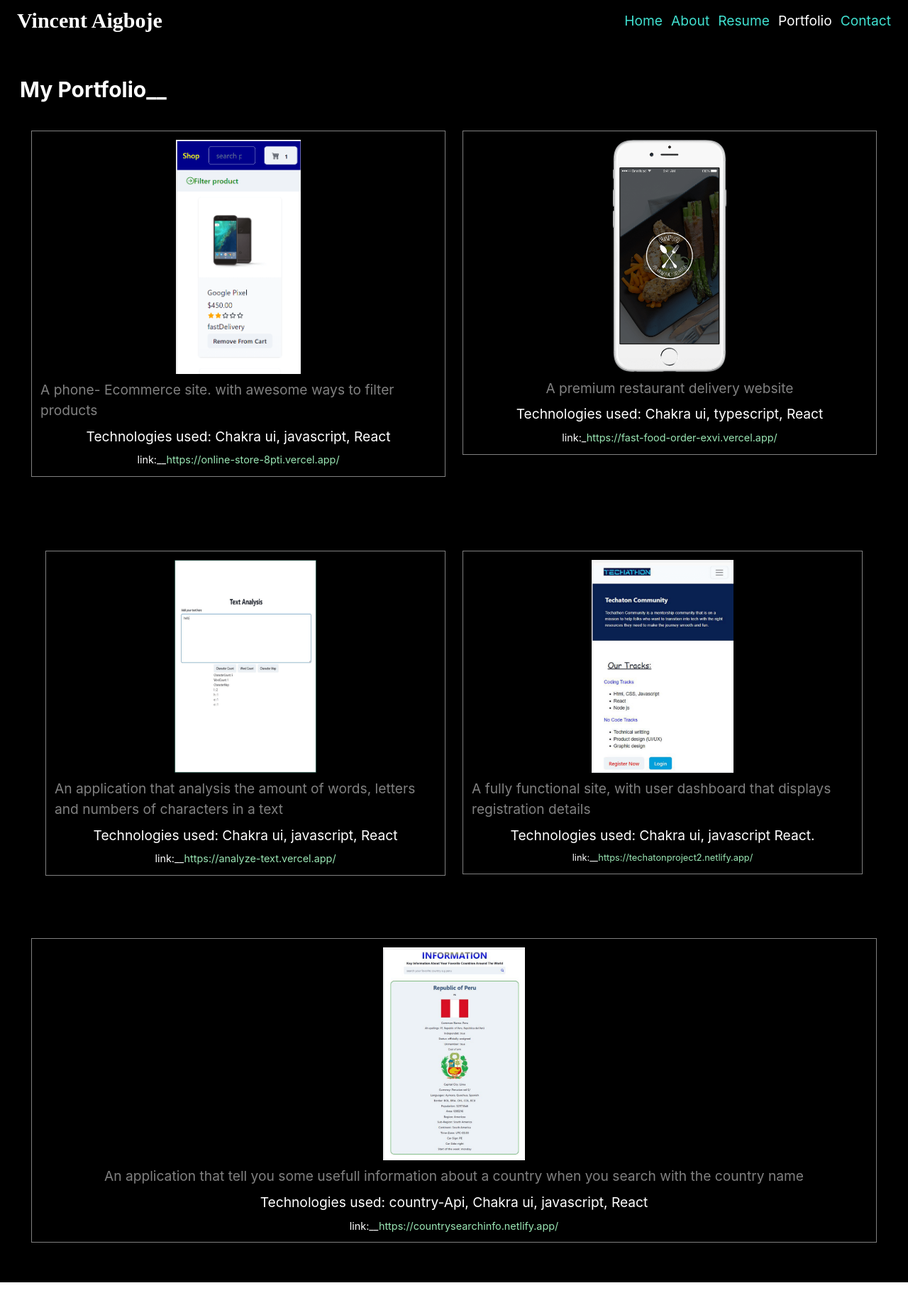
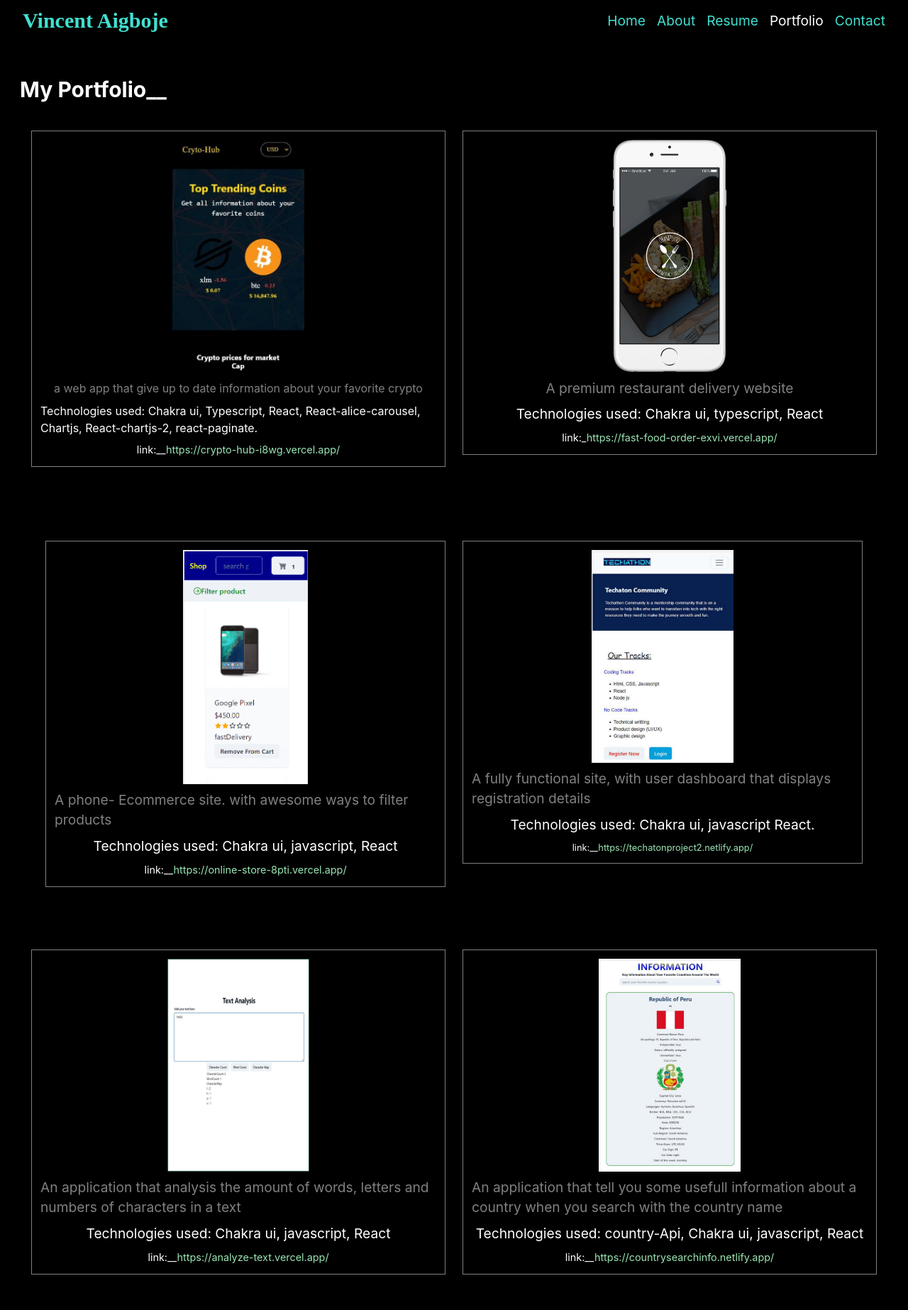
Before and after one commit to vince4559/portfolio, a React (Create React App) app: page /portfolio in a window 1280 px wide. Shown: the top 1846 px of the page at 71% size. Before the commit the page ends 1807 px from the top, so only its background shows below. Built offline with nearby package versions, Linux system fonts and the light colour scheme.

Commit message:
portfolio update

```diff
--- a/src/components/HomeNav.tsx
+++ b/src/components/HomeNav.tsx
@@ -2,7 +2,7 @@ import { NavLink } from 'react-router-dom'
  import {HStack } from '@chakra-ui/react'
 export const HomeNav = () => {
   return(
-    <HStack spacing={3} wrap='wrap' display={['none', 'none', 'flex', 'flex']} >
+    <HStack spacing={4} wrap='wrap' display={['none', 'none', 'flex', 'flex']} >
         <NavLink to={'/'} style={({isActive}) => isActive? {color: 'white'} : {color:'turquoise'}}>Home
         </NavLink>
         <NavLink to={'/about'} style={({isActive}) => isActive? {color: 'white'} : {color:'turquoise'}}>About
--- a/src/components/Navigation.tsx
+++ b/src/components/Navigation.tsx
@@ -1,4 +1,5 @@
 import { Flex, Heading, } from "@chakra-ui/react";
+import { NavLink } from "react-router-dom";
 import { HomeNav } from "./HomeNav";
 import { MenuNav } from "./MenuNav";
 
@@ -6,10 +7,12 @@ import { MenuNav } from "./MenuNav";
 
 export const Navigation = () => {
   return(
-   <Flex bg={'blackAlpha.900'} shadow={'dark-lg'} p={'.7rem'} px={6} position={'fixed'} w={'full'} >
+   <Flex bg={'blackAlpha.900'} shadow={'dark-lg'} p={'.7rem'} px={'2rem'} position={'fixed'} w={'full'} >
     <Flex justify={'flex-start'} w={'full'} align='center'  >
       <Heading size={'lg'} fontFamily={'serif'} color="white" >
+      <NavLink to={'/'} style={({isActive}) => isActive? {color: 'white'} : {color:'turquoise'}}>
         Vincent Aigboje
+        </NavLink>
       </Heading>
     </Flex>
     <Flex justify={'flex-end'} w={'full'} align='center' >
--- a/src/pages/Portfolio.tsx
+++ b/src/pages/Portfolio.tsx
@@ -4,6 +4,7 @@ import port2 from '../images/port2.png';
 import port3 from '../images/port3.png';
 import port4 from '../images/port4.png';
 import port5 from '../images/port5.png';
+import port6 from '../images/port6.jpg';
 
 export const Portfolio = () => {
   return(
@@ -13,17 +14,18 @@ export const Portfolio = () => {
 
         <GridItem colSpan={[2, 2, 1, 1]} mb={7} w={'100%'}>
             <VStack  border={'solid 1px gray'} p={3} m={3} >
-            <Image loading='lazy' alt='port' src={port1} w={'200px'} objectFit={'contain'} h={'330px'} />
-            <Text color={'gray'} fontSize={'1.2rem'} >
-              A phone- Ecommerce site. with awesome ways to filter products
+            <Image loading='lazy' alt='port' src={port6}
+            w={'200px'} objectFit={'contain'} h={'330px'} />
+            <Text color={'gray'} fontSize={'1rem'} >
+            a web app that give up to date information about your favorite crypto
             </Text>
-            <Text color={'white'}>
-              Technologies used: Chakra ui, javascript, React
+            <Text color={'white'} fontSize={'1rem'}>
+              Technologies used: Chakra ui, Typescript, React, React-alice-carousel, Chartjs, React-chartjs-2, react-paginate.
             </Text>
             <Text color={'white'} fontSize='.9rem'>link:__
               <Link color={'green.200'}
-              href="https://online-store-8pti.vercel.app/" isExternal>
-              https://online-store-8pti.vercel.app/
+              href="https://crypto-hub-i8wg.vercel.app/" isExternal>
+              https://crypto-hub-i8wg.vercel.app/
               </Link>
             </Text>
             </VStack>
@@ -50,16 +52,17 @@ export const Portfolio = () => {
       <Grid templateColumns={'repeat(2, 1fr)'} display={['block', 'block', 'flex', 'flex']} justifyContent={'space-around'} m={3}  p={5} >
       <GridItem colSpan={[2, 2, 1, 1]} mb={3} w={'100%'}>
       <VStack  border={'solid 1px gray'} p={3} m={3} >
-            <Image alt='port' loading='lazy' src={port2} w={'200px'} objectFit={'contain'} />
+        <Image loading='lazy' alt='port' src={port1} w={'200px'} objectFit={'contain'} h={'330px'} />
         <Text color={'gray'} fontSize={'1.2rem'} >
-              An application that analysis the amount of words, letters and numbers of characters in a text
+          A phone- Ecommerce site. with awesome ways to filter products
         </Text>
         <Text color={'white'}>
           Technologies used: Chakra ui, javascript, React
         </Text>
-            <Text color={'white'} fontSize='.9rem'> link:__
-            <Link color={'green.200'} href="##" isExternal>
-            https://analyze-text.vercel.app/
+        <Text color={'white'} fontSize='.9rem'>link:__
+          <Link color={'green.200'}
+          href="https://online-store-8pti.vercel.app/" isExternal>
+          https://online-store-8pti.vercel.app/
           </Link>
         </Text>
         </VStack>
@@ -84,19 +87,18 @@ export const Portfolio = () => {
 
       <Grid templateColumns={'repeat(2, 1fr)'} display={['block', 'block', 'flex', 'flex']} justifyContent={'space-around'} m={3}   >
 
-        <GridItem colSpan={[2, 2, 1, 1]} mb={7} w={'100%'} display={'none'}>
+        <GridItem colSpan={[2, 2, 1, 1]} mb={7} w={'100%'}>
         <VStack  border={'solid 1px gray'} p={3} m={3} >
-            <Image loading='lazy' alt='port' src={port1} w={'200px'} objectFit={'contain'} h={'330px'} />
+            <Image alt='port' loading='lazy' src={port2} w={'200px'} objectFit={'contain'} />
             <Text color={'gray'} fontSize={'1.2rem'} >
-              A phone- Ecommerce site. with awesome ways to filter products
+              An application that analysis the amount of words, letters and numbers of characters in a text
             </Text>
             <Text color={'white'}>
               Technologies used: Chakra ui, javascript, React
               </Text>
-            <Text color={'white'} fontSize='.9rem'>link:__
-              <Link color={'green.200'}
-              href="https://online-store-murex.vercel.app/" isExternal>
-              https://online-store-murex.vercel.app/
+            <Text color={'white'} fontSize='.9rem'> link:__
+            <Link color={'green.200'} href="##" isExternal>
+            https://analyze-text.vercel.app/
             </Link>
             </Text>
             </VStack>
```
Also changed, not shown: src/images/port6.jpg (added). Lines whose indentation alone changed are shown as unchanged.
